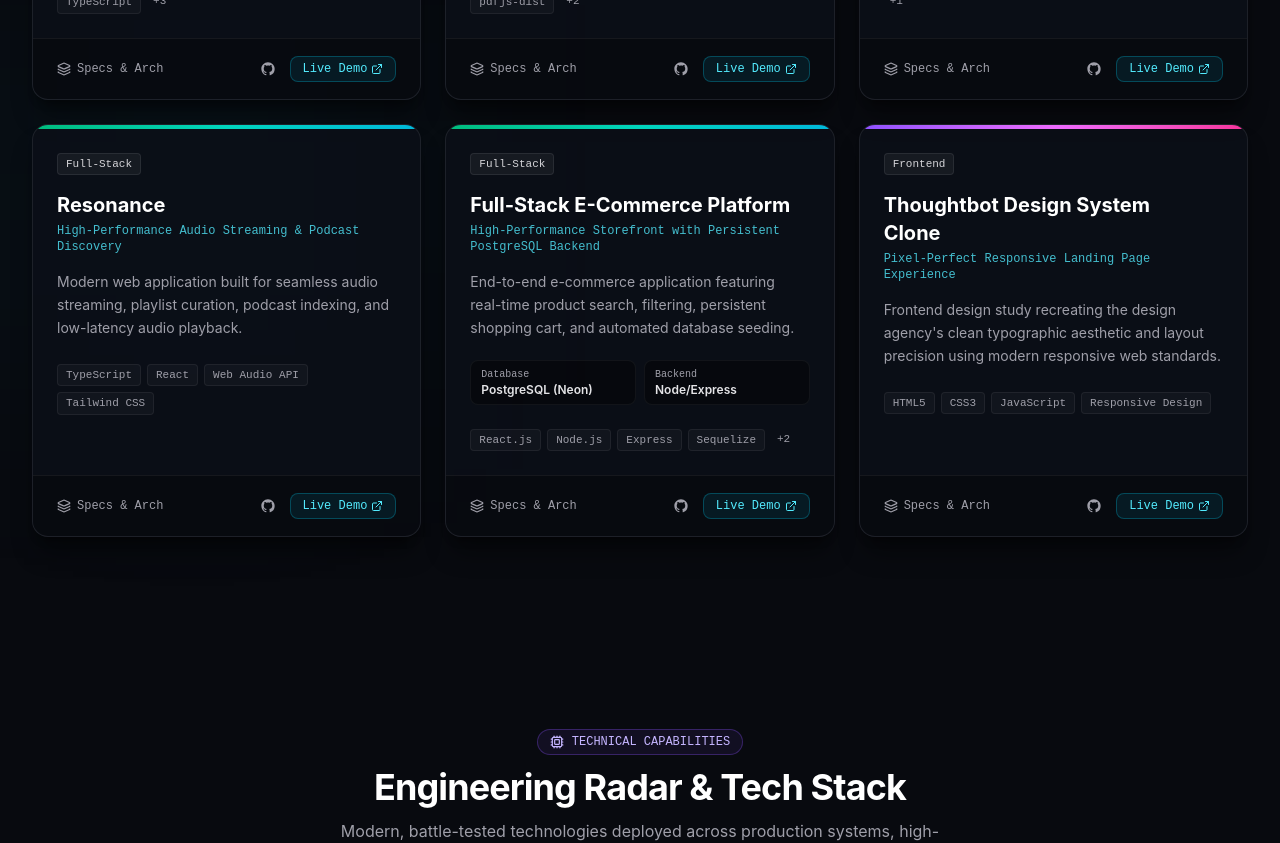
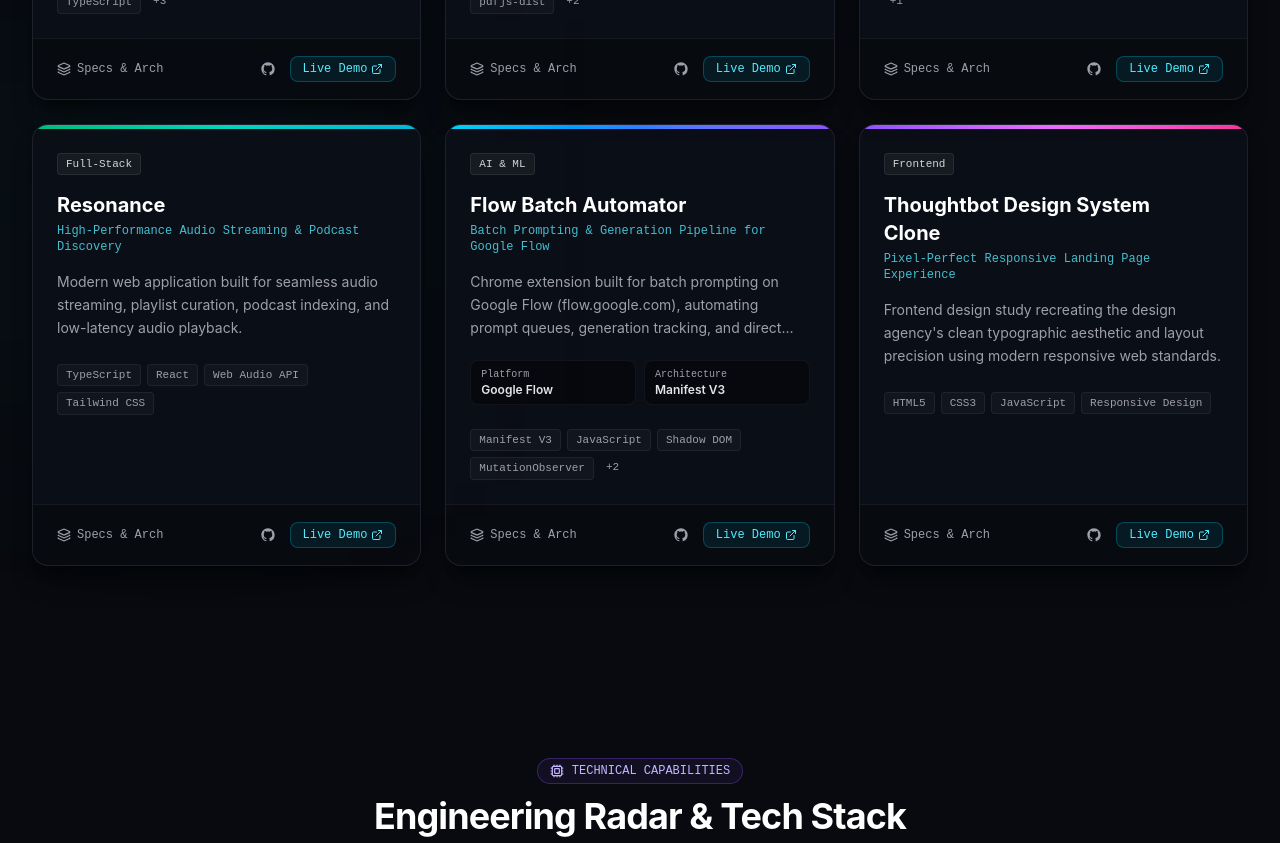
Before and after one commit to mahmudbuilds/portfolio, a Next.js app: page / in a window 1280 px wide. Shown: the part 1360-2203 px from the top of the page. Built offline with nearby package versions, Linux system fonts and the light colour scheme.

Commit message:
feat: replace ecommerce project with Flow Batch Automator and configure mahmudtella.vercel.app domain

```diff
--- a/package.json
+++ b/package.json
@@ -1,5 +1,5 @@
 {
-  "name": "mahmud-portfolio",
+  "name": "mahmudtella",
   "version": "1.0.0",
   "private": true,
   "scripts": {
--- a/src/app/layout.tsx
+++ b/src/app/layout.tsx
@@ -2,10 +2,12 @@ import type { Metadata } from "next";
 import "./globals.css";
 
 export const metadata: Metadata = {
+  metadataBase: new URL("https://mahmudtella.vercel.app"),
   title: "Mahmud (@mahmudbuilds) | Full-Stack & AI Engineer",
   description: "Indie builder in the making | Solving problems with code | Full-stack & AI software engineer architecting resilient cloud systems and intelligent developer tools.",
   keywords: [
     "Mahmud",
+    "mahmudtella",
     "mahmudbuilds",
     "Full-Stack Engineer",
     "AI Engineer",
@@ -15,6 +17,7 @@ export const metadata: Metadata = {
     "PostgreSQL",
     "Inventry",
     "ResuMind",
+    "Flow Batch Automator",
     "TypeScript",
     "Tailwind CSS v4"
   ],
@@ -23,10 +26,10 @@ export const metadata: Metadata = {
   openGraph: {
     type: "website",
     locale: "en_US",
-    url: "https://github.com/mahmudbuilds",
+    url: "https://mahmudtella.vercel.app",
     title: "Mahmud | Full-Stack & AI Engineer",
     description: "Indie builder in the making | Solving problems with code | Next.js 16, React 19, Django REST, and AI tools.",
-    siteName: "Mahmud Portfolio",
+    siteName: "Mahmud Tella Portfolio",
   },
   twitter: {
     card: "summary_large_image",
--- a/src/components/CommandPalette.tsx
+++ b/src/components/CommandPalette.tsx
@@ -155,7 +155,7 @@ export function CommandPalette({ isOpen, onClose, onOpenResume }: CommandPalette
       {
         id: "nav-projects",
         title: "Browse Featured Projects",
-        subtitle: "Inventry, ResuMind, Vesper, E-Commerce",
+        subtitle: "Inventry, ResuMind, Vesper, Flow Automator",
         category: "Navigation",
         icon: Code2,
         action: () => scrollToSection("projects"),
--- a/src/components/ResumeModal.tsx
+++ b/src/components/ResumeModal.tsx
@@ -49,10 +49,10 @@ FEATURED PROJECTS
    • React 19 + TypeScript + Motion + Tailwind CSS
    • High-fidelity 60 FPS interface for technical interview copilots.
 
-4. Full-Stack E-Commerce Platform
-   • React.js + Node.js + Express + Sequelize + PostgreSQL (Neon.tech)
-   • Dynamic product grid, persistent cart, and automated database seeding.
-   • Live: https://ecommerce-project-tau-gray.vercel.app`;
+4. Flow Batch Automator — Batch Prompting for Google Flow
+   • Chrome Extension (Manifest V3) + JavaScript + Shadow DOM + MutationObserver
+   • Built automated batch prompting queue and asset pipeline for Google Flow (flow.google.com).
+   • Code: https://github.com/mahmudbuilds/flow-batch-automator`;
 
     navigator.clipboard.writeText(resumeText);
     setCopied(true);
@@ -236,16 +236,16 @@ FEATURED PROJECTS
                 <div className="border-l-2 border-cyan-500/40 pl-4 print:border-zinc-400">
                   <div className="flex items-center justify-between">
                     <h3 className="font-semibold text-white text-sm print:text-black">
-                      Full-Stack E-Commerce Platform
+                      Flow Batch Automator — Batch Prompting for Google Flow
                     </h3>
-                    <span className="text-[11px] font-mono text-zinc-400">2025 - 2026</span>
+                    <span className="text-[11px] font-mono text-zinc-400">2026</span>
                   </div>
                   <p className="text-xs font-mono text-zinc-400 mt-0.5 mb-1.5 print:text-zinc-600">
-                    React.js, Node.js, Express, Sequelize, PostgreSQL (Neon.tech)
+                    Chrome Extension (Manifest V3), JavaScript, Shadow DOM, MutationObserver
                   </p>
                   <ul className="list-disc list-inside text-xs text-zinc-300 space-y-1 print:text-zinc-800">
-                    <li>Developed responsive storefront with persistent cart state and live search filtering.</li>
-                    <li>Configured database migrations, seeding, and Vercel server proxy rewrites to bypass CORS.</li>
+                    <li>Engineered automated batch prompting and queue execution exclusively for Google Flow (flow.google.com).</li>
+                    <li>Integrated MutationObserver for real-time generation tracking and automated 2K media interception.</li>
                   </ul>
                 </div>
               </div>
--- a/src/data/projects.ts
+++ b/src/data/projects.ts
@@ -105,27 +105,29 @@ export const projects: Project[] = [
     accentColor: "from-fuchsia-500/20 to-pink-500/10"
   },
   {
-    id: "ecommerce",
-    title: "Full-Stack E-Commerce Platform",
-    tagline: "High-Performance Storefront with Persistent PostgreSQL Backend",
-    description: "End-to-end e-commerce application featuring real-time product search, filtering, persistent shopping cart, and automated database seeding.",
-    fullDescription: "Frontend built with React.js and Axios, communicating with a decoupled Node.js and Express backend powered by Sequelize ORM and hosted PostgreSQL on Neon.tech.",
-    category: "Full-Stack",
-    stack: ["React.js", "Node.js", "Express", "Sequelize", "PostgreSQL", "Neon.tech"],
+    id: "flow-batch-automator",
+    title: "Flow Batch Automator",
+    tagline: "Batch Prompting & Generation Pipeline for Google Flow",
+    description: "Chrome extension built for batch prompting on Google Flow (flow.google.com), automating prompt queues, generation tracking, and direct asset downloads.",
+    fullDescription: "Designed exclusively for flow.google.com to streamline creative AI workflows. Automates batch prompt submissions, monitors generation state via MutationObserver, intercepts full-resolution media downloads, and writes directly to local folders with zero browser popups.",
+    category: "AI & ML",
+    stack: ["Manifest V3", "JavaScript", "Shadow DOM", "MutationObserver", "File System API", "Google Flow"],
     features: [
-      "Dynamic product grid fetching live inventory from cloud PostgreSQL",
-      "Instant client-side search and category filtering",
-      "Persistent cart state with live quantity adjustment and subtotal calculations",
-      "Automated database seeding and production Vercel rewrite proxy configuration"
+      "Automated batch prompting engine engineered exclusively for Google Flow (flow.google.com)",
+      "MutationObserver state tracking for automated generation detection and progress",
+      "Complete Shadow DOM style isolation preventing interference with host layout",
+      "Direct folder streaming via File System Access API with auto-increment conflict protection",
+      "In-memory 2K upscaled media interceptor running in MAIN page world"
     ],
     metrics: [
-      { label: "Database", value: "PostgreSQL (Neon)" },
-      { label: "Backend", value: "Node/Express" }
+      { label: "Platform", value: "Google Flow" },
+      { label: "Architecture", value: "Manifest V3" },
+      { label: "Automation", value: "Batch Queue" }
     ],
-    liveUrl: "https://ecommerce-project-tau-gray.vercel.app",
-    githubUrl: "https://github.com/mahmudbuilds/ecommerce-project",
+    liveUrl: "https://github.com/mahmudbuilds/flow-batch-automator",
+    githubUrl: "https://github.com/mahmudbuilds/flow-batch-automator",
     featured: false,
-    accentColor: "from-amber-500/20 to-orange-500/10"
+    accentColor: "from-sky-500/20 to-blue-500/10"
   },
   {
     id: "thoughtbot",
--- a/src/data/skills.ts
+++ b/src/data/skills.ts
@@ -80,8 +80,8 @@ export const experienceMilestones = [
     year: "2025 - 2026",
     role: "Full-Stack Software Developer",
     company: "Web & Cloud Engineering",
-    description: "Built decoupled cloud web applications, persistent PostgreSQL e-commerce engines, and audio streaming applications (Resonance, Vesper Copilot concept).",
-    tags: ["React", "PostgreSQL", "Node.js", "Express", "TypeScript"]
+    description: "Built decoupled cloud web applications, browser automation tools for AI platforms (Flow Batch Automator), and audio streaming applications (Resonance, Vesper Copilot concept).",
+    tags: ["React", "Chrome Extensions", "Node.js", "Express", "TypeScript"]
   },
   {
     year: "2025",
```
Also changed, not shown: vercel.json (added), 1 other file (tests, documents, lock files or other folders).
